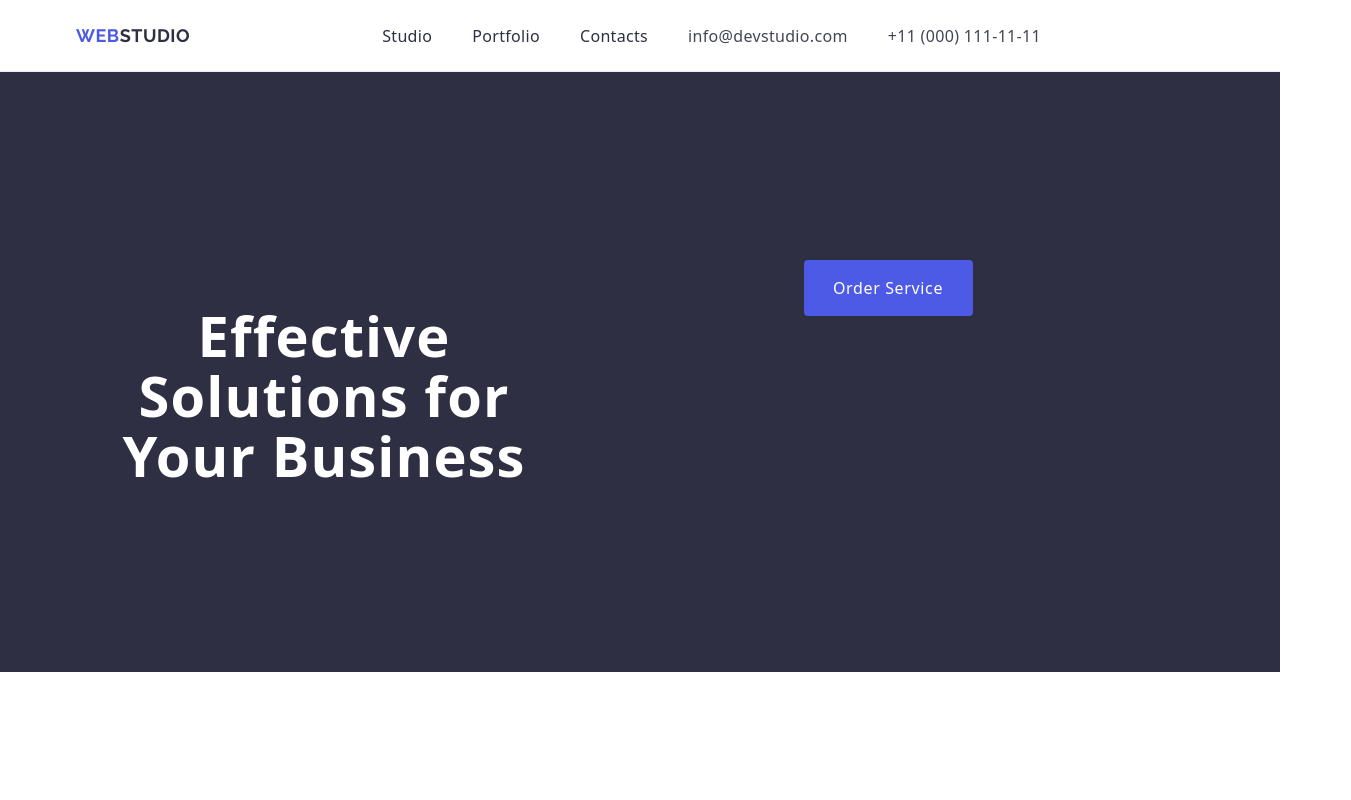
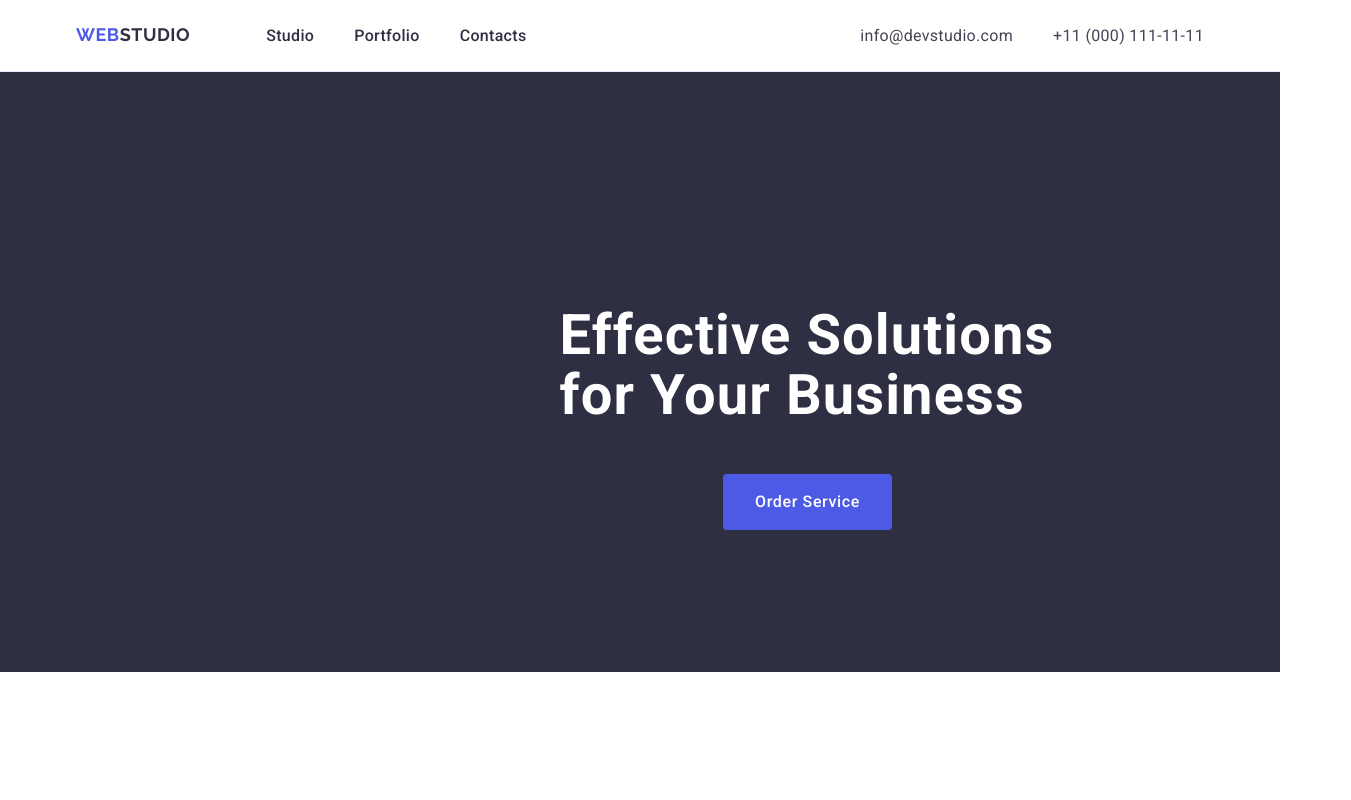
Before and after one commit to beyza-mintes/goit-markup-hw-03, a plain HTML site: page index.html in a window 1280 px wide. Shown: the top 800 px of the page, 1351 px wide, since content can reach past the window. Drawn offline with nearby package versions, Linux system fonts and the light colour scheme.

Commit message:
section 4 changed

```diff
--- a/css/styles.css
+++ b/css/styles.css
@@ -1,22 +1,23 @@
 .header {
   background-color: #ffffff;
   color: #2e2f42;
-  display: flex;
-  flex-direction: row;
-  justify-content: space-between;
   align-items: center;
   border-bottom: 1px solid #e7e9fc;
   height: 72px;
 }
 .container {
-  display: flex;
   width: 1158px;
   margin: 0 auto;
   padding: 0 15px;
 }
+.header-div {
+  display: flex;
+  justify-content: space-between;
+}
 .nav {
   display: flex;
-  align-items: center;
+  /* align-items: center; */
+  flex-direction: row;
 }
 .logo {
   color: #4d5ae5;
@@ -28,6 +29,7 @@
   text-transform: uppercase;
   text-decoration: none;
   margin-right: 76px;
+  margin-top: 24px;
 }
 .h-span {
   color: #2e2f42;
@@ -40,7 +42,10 @@
   display: flex;
   flex-direction: row;
   gap: 40px;
-  margin-left: 76px;
+  padding: 0;
+  margin-top: 24px;
+  width: 261px;
+  height: 24px;
 }
 .navleft-li {
   text-decoration: none;
@@ -55,6 +60,7 @@
   display: flex;
   flex-direction: row;
   gap: 40px;
+  margin-top: 24px;
 }
 .navright-li {
   text-decoration: none;
@@ -99,14 +105,23 @@ ul {
   font-weight: 700;
   line-height: 1.07;
   letter-spacing: 0.02em;
-  text-align: center;
   max-width: 496px;
+  margin-right: auto;
+  margin-left: auto;
+  margin-bottom: 48px;
 }
 .solutions {
   color: #ffffff;
   background-color: #2e2f42;
   height: 600px;
   padding: 188px 0;
+}
+.solutions-div {
+  margin: 0;
+  display: flex;
+  justify-content: center;
+  flex-direction: column;
+  padding-left: 472px;
 }
 .button {
   color: #ffffff;
@@ -196,13 +211,15 @@ ul {
   row-gap: 48px;
 }
 .portfolio-li {
-  width: calc((100% - 72px) / 4);
+  width: calc((100% - 72px) / 3);
 }
 .portfolio-li-div {
   padding: 32px 16px;
   border: 1px solid #e7e9fc;
   border-top: none;
-  margin-bottom: 8px;
+  width: 360px;
+  display: flex;
+  flex-direction: column;
 }
 .footer {
   background-color: #2e2f42;
--- a/index.html
+++ b/index.html
@@ -4,7 +4,6 @@
     <meta charset="UTF-8" />
     <meta name="viewport" content="width=device-width, initial-scale=1.0" />
     <title>WebStudio</title>
-    <link rel="stylesheet" href="./css/styles.css" />
     <link
       rel="stylesheet"
       href="https://cdnjs.cloudflare.com/ajax/libs/modern-normalize/3.0.1/modern-normalize.min.css"
@@ -12,6 +11,7 @@
       crossorigin="anonymous"
       referrerpolicy="no-referrer"
     />
+    <link rel="stylesheet" href="./css/styles.css" />
     <link rel="preconnect" href="https://fonts.googleapis.com" />
     <link rel="preconnect" href="https://fonts.gstatic.com" crossorigin />
     <link
@@ -28,7 +28,7 @@
 
   <body>
     <header class="header">
-      <div class="container">
+      <div class="header-div container">
         <nav class="nav">
           <a class="logo" href="./index.html"
             >Web<span class="h-span">Studio</span></a
@@ -59,7 +59,7 @@
 
     <main>
       <section class="solutions">
-        <div class="container">
+        <div class="solutions-div container">
           <h1 class="h-one">Effective Solutions for Your Business</h1>
           <button class="button" type="button">Order Service</button>
         </div>
```
